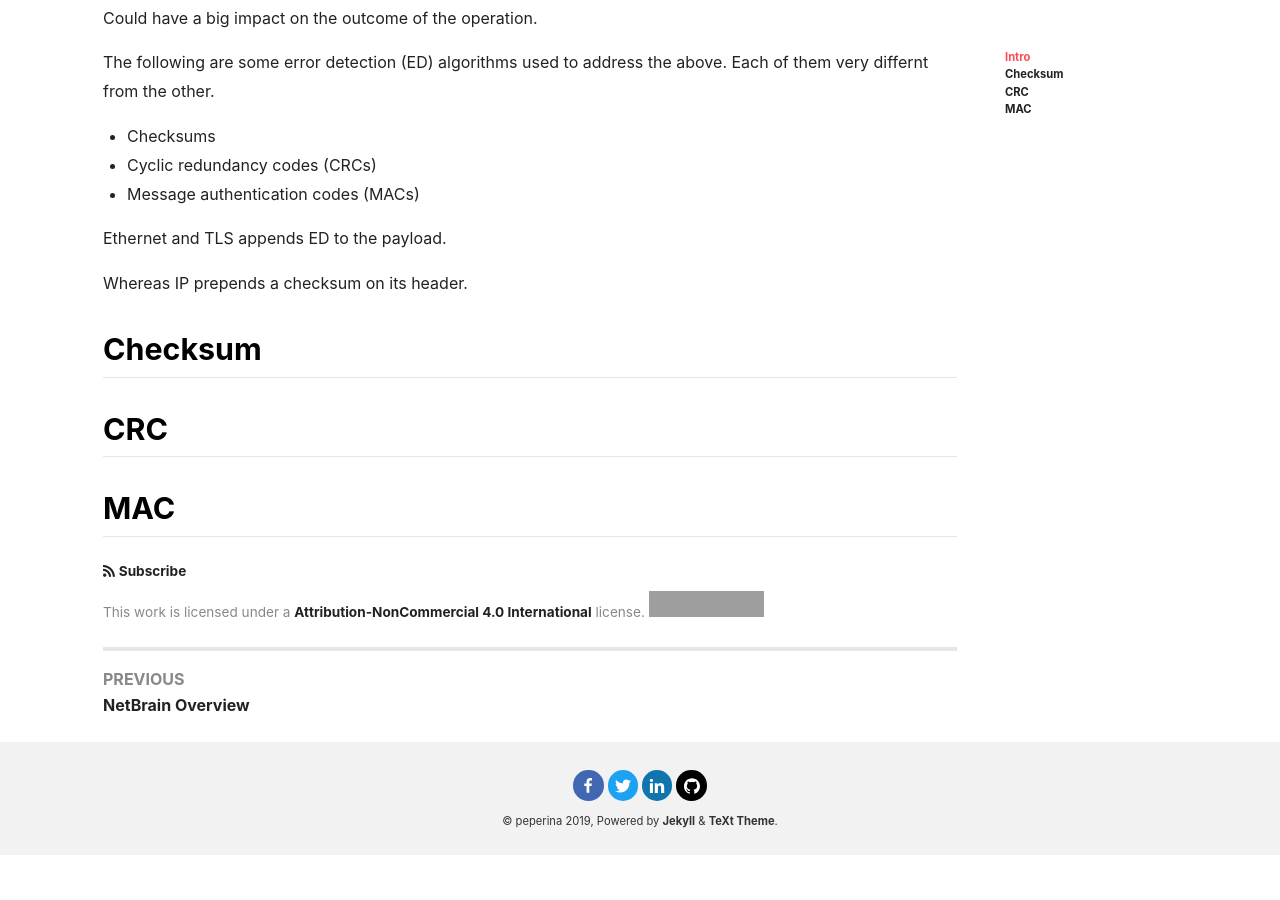
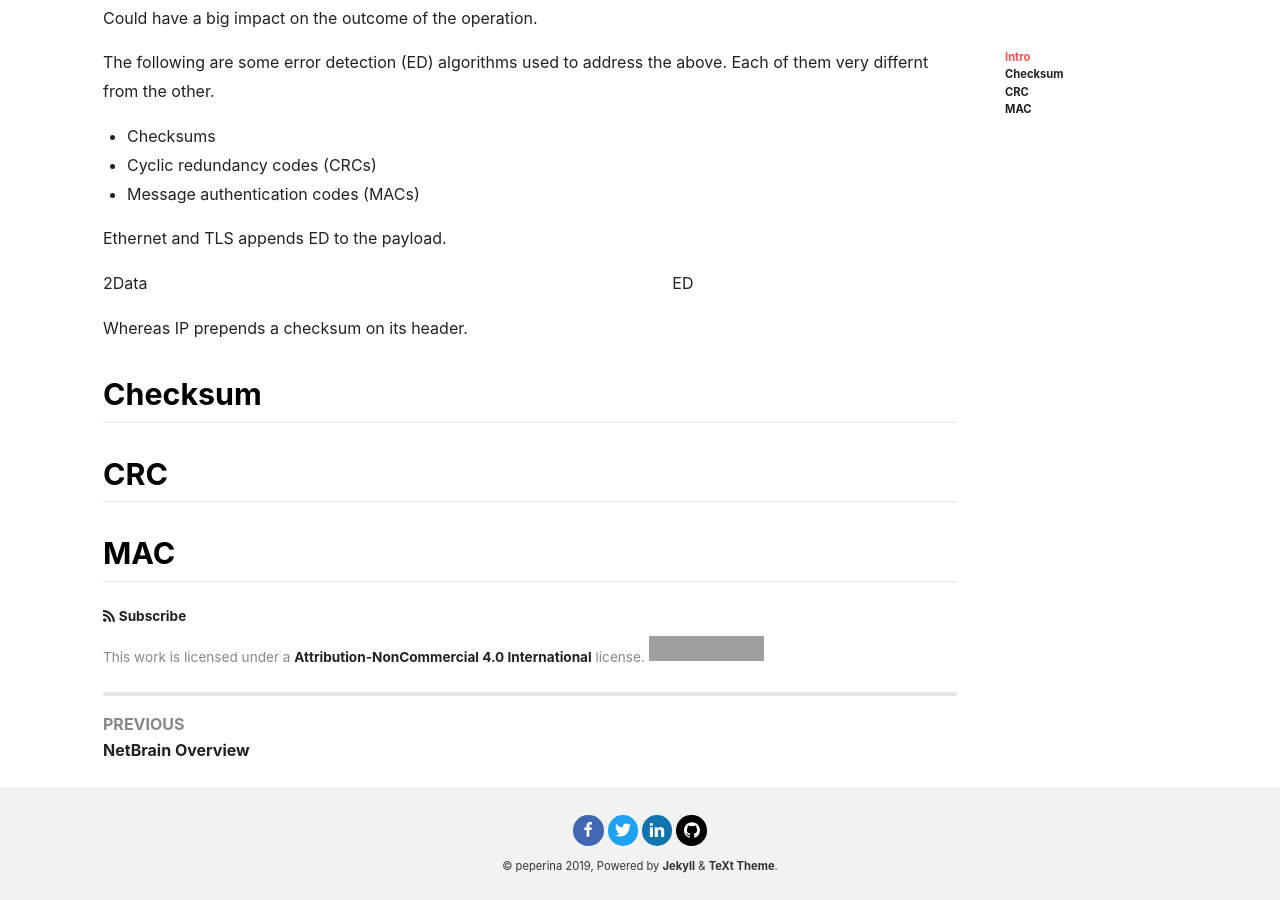
Before and after one commit to amarinjs/sitio, a Jekyll site: the page built from _posts/2019-09-27-error-detection.md, in a window 1280 px wide and 900 px high, scrolled down 902 px. Built offline with Jekyll 4.4.1, drawn with Linux system fonts in a browser that asks for light colours; nearby versions of some CDN libraries; comment, search, counter and statistics services are not loaded; before the commit the page ends 1757 px from its top, so only the background shows below that; grey boxes are pictures that could not be loaded.

Commit message:
Update 2019-09-27-error-detection.md

```diff
--- a/_posts/2019-09-27-error-detection.md
+++ b/_posts/2019-09-27-error-detection.md
@@ -39,7 +39,10 @@
 
 Ethernet and TLS appends ED to the payload.
 
-
+<div class="grid">
+  <div class="cell cell--8">2Data</div>
+  <div class="cell cell--auto">ED</div>
+</div>
 
 
 Whereas IP prepends a checksum on its header.
```
